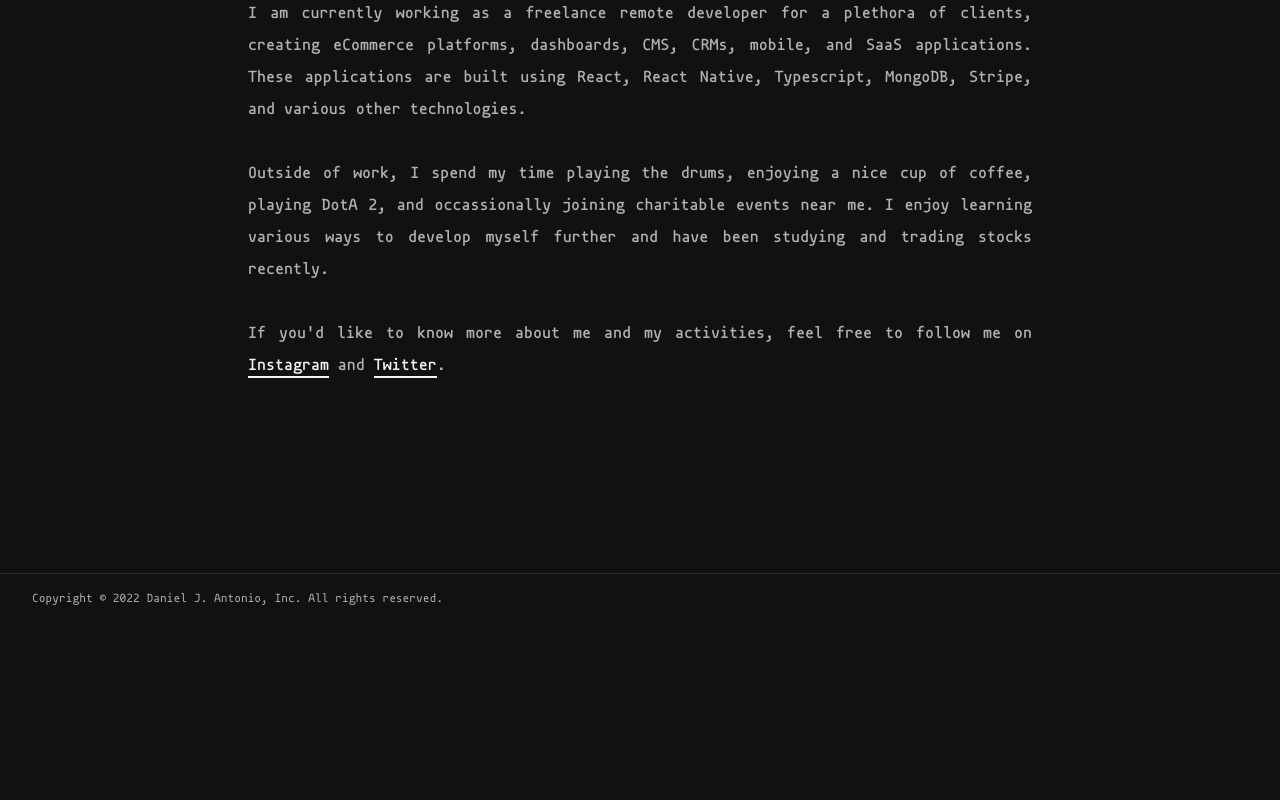
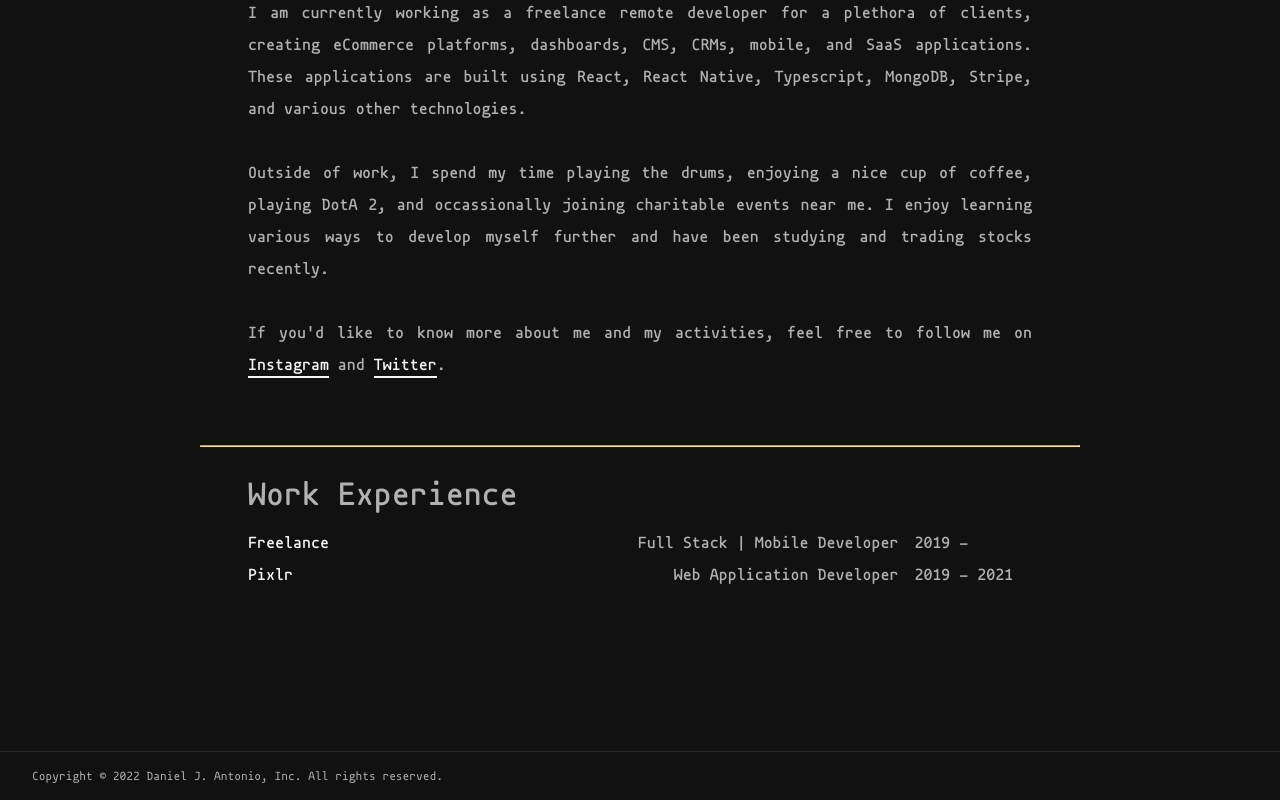
Before and after one commit to danieljantonio/portfolio, a Next.js app: page /about in a window 1280 px wide. Shown: the part 898-1698 px from the top of the page. Before the commit the page ends 1520 px from the top, so only its background shows below. Built offline with nearby package versions, Linux system fonts and the light colour scheme.

Commit message:
add experience to about page

```diff
--- a/src/pages/about.tsx
+++ b/src/pages/about.tsx
@@ -37,6 +37,26 @@ const About: NextPage = () => {
 					.
 				</div>
 			</div>
+			<hr />
+			<div>
+				<div className={s['text-container']}>
+					<div className={s['header']}>Work Experience</div>
+					<div className={s['row-experience']}>
+						<div className={s['work-details']}>
+							<div className={s['highlight']}>Freelance</div>
+							<div className={s['work-role']}>Full Stack | Mobile Developer</div>
+						</div>
+						<div className={s['work-date']}>2019 -</div>
+					</div>
+					<div className={s['row-experience']}>
+						<div className={s['work-details']}>
+							<div className={s['highlight']}>Pixlr</div>
+							<div className={s['work-role']}>Web Application Developer</div>
+						</div>
+						<div className={s['work-date']}>2019 - 2021</div>
+					</div>
+				</div>
+			</div>
 		</div>
 	);
 };
--- a/src/styles/pages/about.module.scss
+++ b/src/styles/pages/about.module.scss
@@ -13,6 +13,7 @@
 	}
 	.text-container {
 		padding: 0 3rem;
+	}
 	.header {
 		font-size: $text-header;
 		margin-bottom: 1rem;
@@ -21,5 +22,21 @@
 		padding-bottom: 2rem;
 		text-align: justify;
 	}
+	.row-experience {
+		display: flex;
+		justify-content: space-between;
+		.highlight {
+			color: $text-light;
+		}
+		.work-date {
+			width: 15%;
+			float: right;
+		}
+		.work-details {
+			width: 85%;
+			display: flex;
+			justify-content: space-between;
+			padding-right: 1rem;
 		}
 	}
+}
```
Lines whose indentation alone changed are shown as unchanged.
